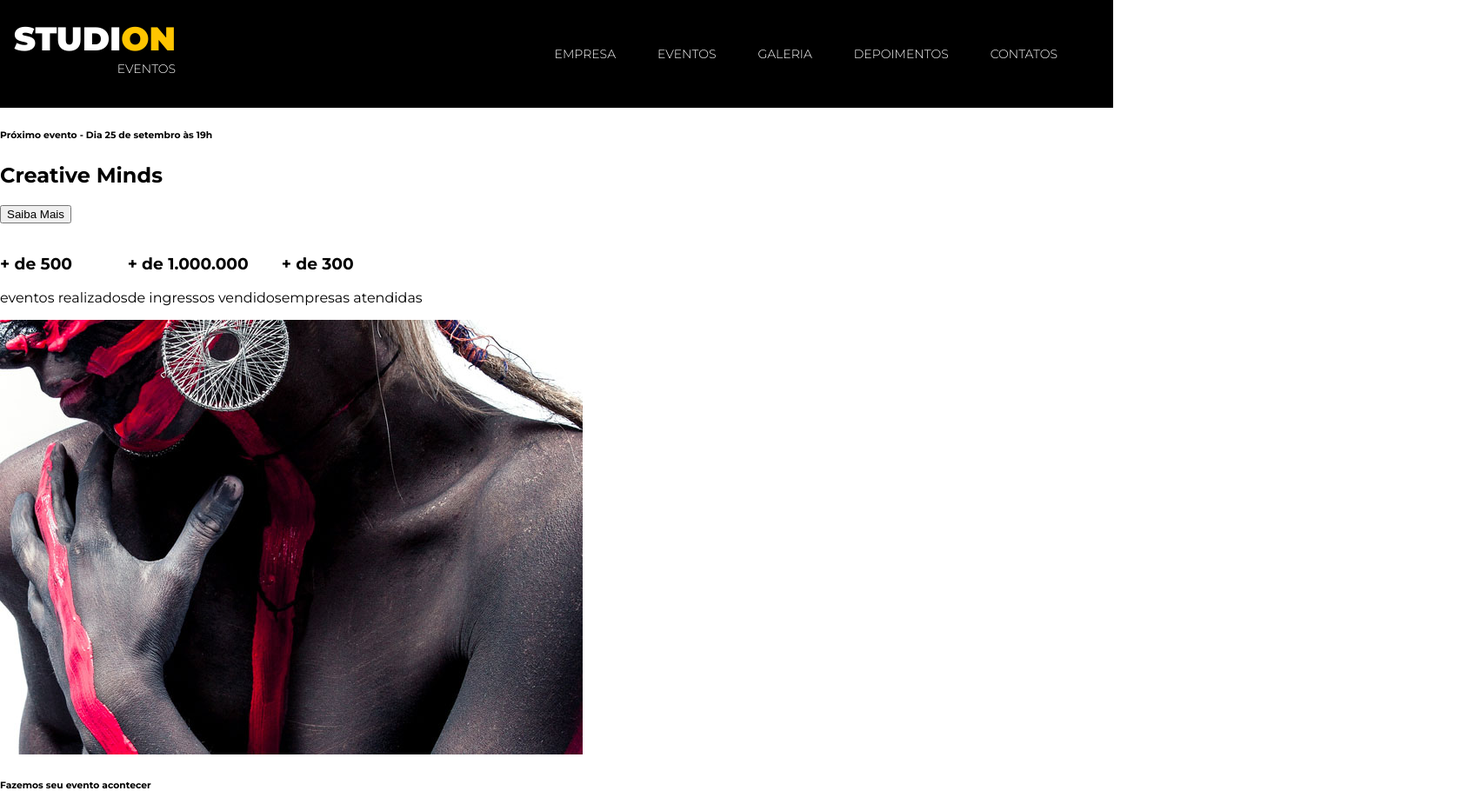
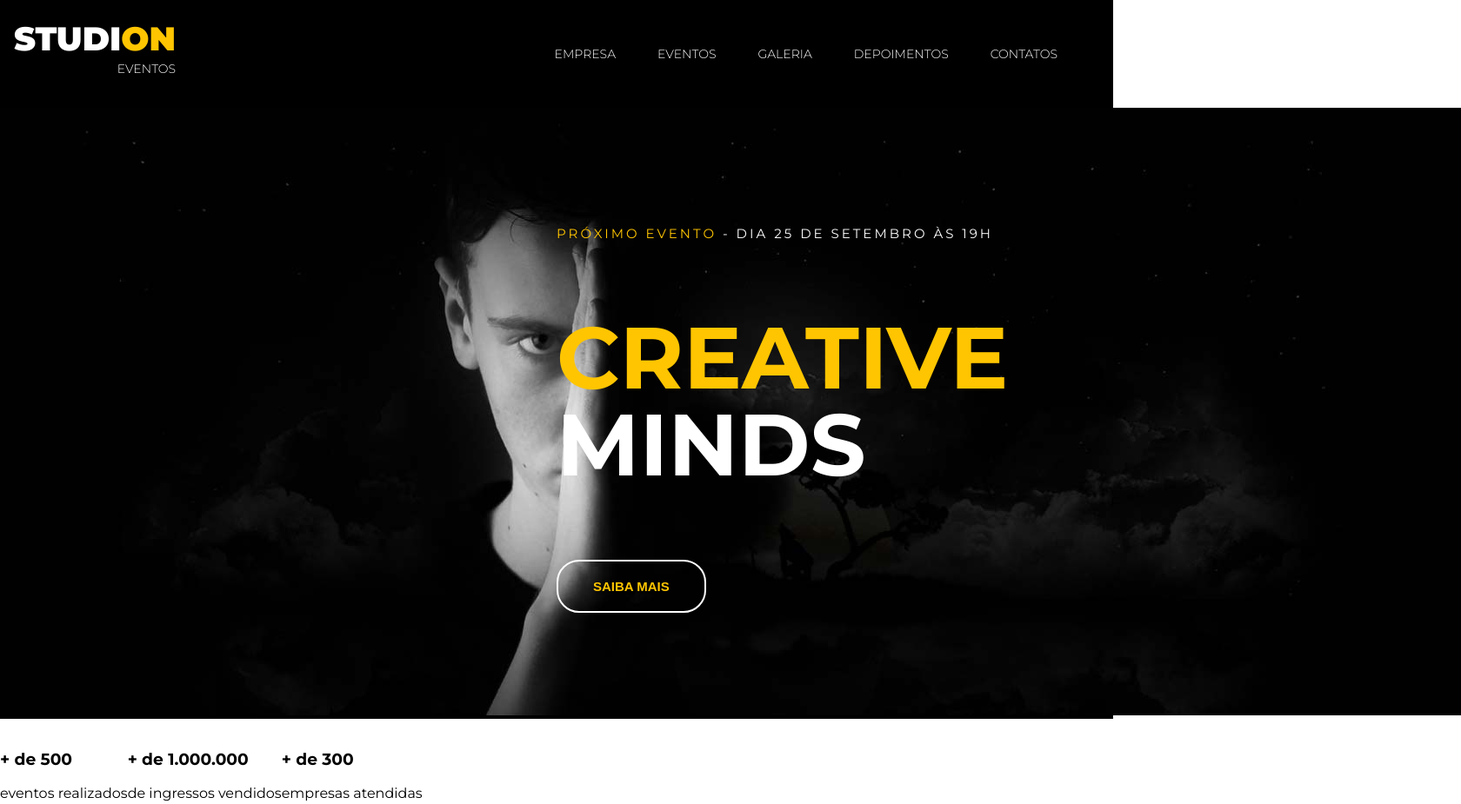
Before and after one commit to vivianbrt/studion, a website: page src/index.html in a window 1280 px wide. Shown: the top 925 px of the page at 87% size, 1680 px wide, since content can reach past the window. Drawn offline with Linux system fonts and the light colour scheme.

Commit message:
feat(header): implemented header styles

```diff
--- a/src/index.html
+++ b/src/index.html
@@ -2,14 +2,17 @@
 <html lang="pt-BR">
     <head>
         <meta charset="UTF-8">
-        <meta name="viewport" content="width=devide-width, initial-scale=1.0">
+        <meta name="viewport" content="width=device-width, initial-scale=1.0">
         <link rel="stylesheet" href="style.css">
         <title>Studion</title>
     </head>
 
     <body>
         <nav class="navbar">
-        <h1 class="logo-studion">Studi<span class="copy--primary">on</span> <span class="logo-studion__subtitle">Eventos</span></h1>
+        <h1 class="logo-studion">
+            Studi<span class="copy--primary">on</span>
+            <span class="logo-studion__subtitle">Eventos</span>
+        </h1>
         <ul class="navbar__links">
             <li>
                 <a href="#empresa">
@@ -42,9 +45,18 @@
         <header>
             <div id="slider">
                 <div class="slide">
-                    <h6><span>Próximo evento</span> - Dia 25 de setembro às 19h</h6>
-                    <h2><span>Creative</span> Minds</h2>
-                    <button>Saiba Mais</button>
+                    <img
+                    class="slide__background-image"
+                    src="./images/banner.jpg"
+                    alt="Studion Banner"
+                    />
+                    <div class="slide__copy">
+                        <h6>
+                            <span class="copy--primary">Próximo evento</span> - Dia 25 de setembro às 19h
+                        </h6>
+                        <h2><span class="copy--primary">Creative</span> Minds</h2>
+                        <button class="btn btn--slide">Saiba Mais</button>
+                    </div>
                 </div>
             </div>
 
--- a/src/style.css
+++ b/src/style.css
@@ -7,6 +7,8 @@
 :root {
     font-family: 'Montserrat', sans-serif;
     font-size: 16px;
+    --color-primary: #ffc500;
+    --default-padding: 1rem;
 }
 
 body {
@@ -22,6 +24,7 @@
 
 .navbar {
     position: fixed;
+    z-index: 1;
     display: grid;
     grid-template-columns: 1fr 9fr;
     align-items: center;
@@ -54,22 +57,74 @@
 
 /* hover is one of many pseudo-classes that are used to style elements. hover is used to select elements that users hover their cursor or mouse over*/
 .navbar__links a:hover {
-    color: #ffc500
+    color: var(--color-primary)
 }
 
 .logo-studion {
+    font-size: 2.375rem;
     font-weight: 900;
-    font-size: 2.375rem;
     line-height: 1ch; /* Unit ch is relative to the width of the "0" according to the height of the font*/
     text-transform: uppercase;
     text-align: right;
 }
 
 .logo-studion__subtitle {
+    font-size: 0.875rem;
     font-weight: 300;
-    font-size: 0.875rem;
 }
 
 .copy--primary {
-    color: #ffc500
+    color: var(--color-primary)
 }
+
+/*use # to select an ID*/
+#slider {
+    background-color: #000;
+    color: #fff;
+}
+
+.slide {
+    position: relative;
+    /*height: calc(100vh - 7.75rem);*/
+}
+
+.slide__backgroud-image {
+    width: 100%;
+    height: 100%;
+    object-fit: cover;
+    object-position: center;
+}
+
+.slide__copy {
+    position: absolute;
+    top: 6.25rem;
+    left: 50vw;
+}
+
+.slide__copy h6 {
+    font-size: 0.9375rem;
+    font-weight: 400;
+    text-transform: uppercase;
+    letter-spacing: 0.1875rem;
+}
+
+.slide__copy h2 {
+    font-size: 6.25rem;
+    text-transform: uppercase;
+    line-height: 6.25rem;
+}
+
+.slide__copy h2 span {
+    display: block;
+}
+
+.btn {
+    padding: 1.25rem 2.5rem; /*first value for up and down second value for right and left*/
+    border: 0.125rem solid #fff;
+    border-radius: 1.625rem;
+    color: var(--color-primary);
+    background: unset;
+    font-size: 0.9375rem;
+    font-weight: 700;
+    text-transform: uppercase;
+}
```
